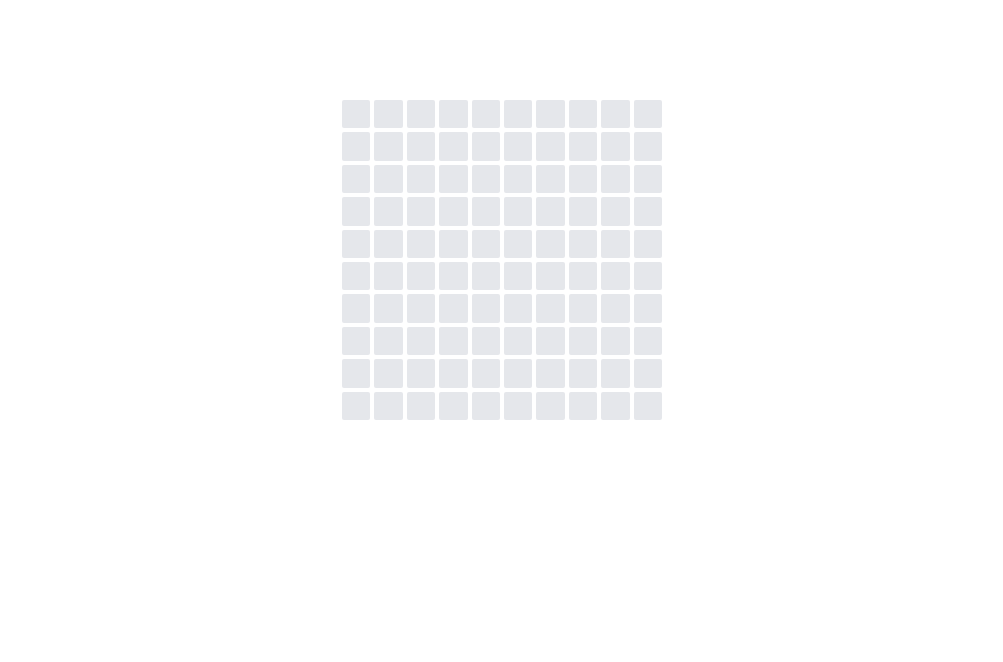
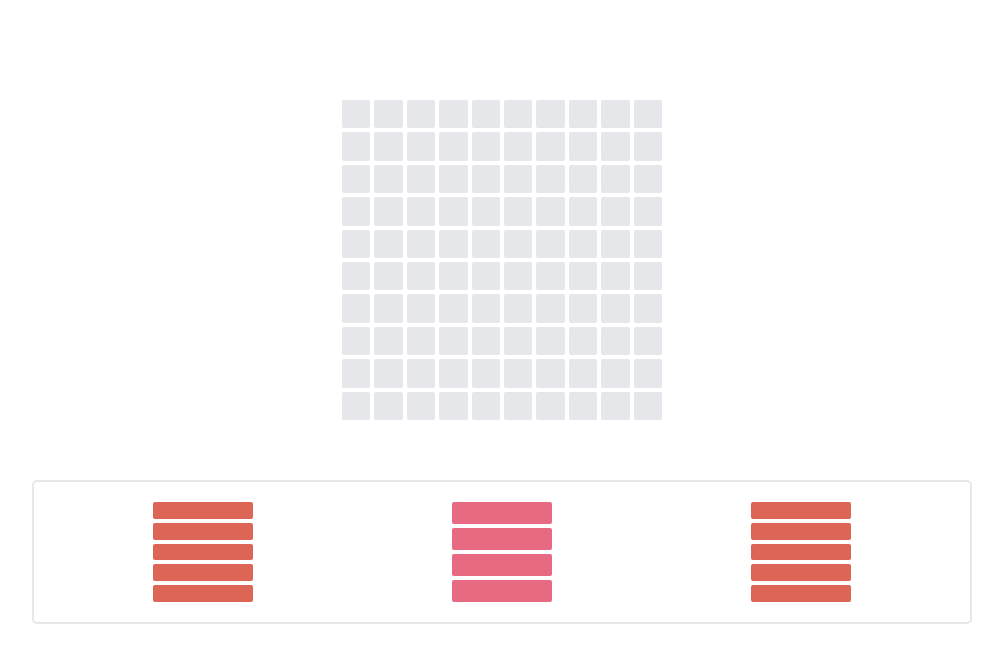
Before and after one commit to debccheng/1010, a React (Create React App) app: page / in a window 1280 px wide. Shown: the top 662 px of the page, without its empty margins (138-1141 px from the left). Built offline with nearby package versions, Linux system fonts and the light colour scheme.

Commit message:
Init new components and trial logic

```diff
--- /dev/null
+++ b/src/components/BlockPreview/BlockPreview.tsx
@@ -0,0 +1,19 @@
+import React, { FC, Fragment } from 'react';
+import GameBlock from './components/GameBlock';
+import { queueGameBlocks } from '../../utils/gameConfig';
+import { BlockPreviewWrapperStyled } from './BlockPreviewStyled';
+
+const BlockPreview: FC = () => {
+  console.log('');
+  return (
+    <BlockPreviewWrapperStyled>
+      {queueGameBlocks.map(({ colour, shape }, index) => (
+        <Fragment key={`${index + 1}-${colour}-${shape}`}>
+          <GameBlock shape={shape} colour={colour} />
+        </Fragment>
+      ))}
+    </BlockPreviewWrapperStyled>
+  );
+};
+
+export default BlockPreview;
--- /dev/null
+++ b/src/components/BlockPreview/BlockPreviewStyled.ts
@@ -0,0 +1,10 @@
+import styled from 'styled-components';
+
+export const BlockPreviewWrapperStyled = styled.div`
+  border: 2px solid rgba(229, 231, 235, 1);
+  border-radius: 5px;
+  padding: 20px;
+  margin: 0 auto;
+  display: flex;
+  width: 70%;
+`;
--- /dev/null
+++ b/src/components/BlockPreview/components/ColouredCell/components/ColouredCell.tsx
@@ -0,0 +1,16 @@
+import React, { FC } from 'react';
+import { Block } from '../../../../../utils/blockMaker';
+import { ColouredCellStyled } from './ColouredCellStyled';
+
+type Props = {
+  colour: Block['colour'] | null;
+}
+
+// cell that is coloured which will make up the block
+const ColouredCell: FC<Props> = ({ colour } : Props) => (
+  <>
+    <ColouredCellStyled colour={colour || null} />
+  </>
+);
+
+export default ColouredCell;
--- /dev/null
+++ b/src/components/BlockPreview/components/ColouredCell/components/ColouredCellStyled.ts
@@ -0,0 +1,17 @@
+import styled from 'styled-components';
+
+type ColouredCellType = {
+  colour: string | null;
+}
+
+export const ColouredCellStyled = styled.div<ColouredCellType>`
+  display: flex;
+  justify-content: center;
+  align-items: center;
+  height: 100%;
+  width: 100%;
+  border-radius: 2px;
+  ${({ colour }) => (
+    `background: ${colour}`
+  )}
+`;
--- /dev/null
+++ b/src/components/BlockPreview/components/GameBlock.tsx
@@ -0,0 +1,23 @@
+import React, { FC, Fragment } from 'react';
+import { Block } from '../../../utils/blockMaker';
+import ColouredCell from './ColouredCell/components/ColouredCell';
+import { GameBlockContainerStyled } from './GameBlockStyled';
+
+const GameBlock: FC<Partial<Block>> = ({ shape, colour }: Partial<Block>) => {
+  if (!shape || !colour) return null;
+  console.log(shape);
+  return (
+    <GameBlockContainerStyled gridLength={shape.length}>
+      {shape.map((row, y) => (
+        <Fragment key={`${y + 1}`}>
+          {row
+            && row.map((cell, x) => (
+              <ColouredCell key={`${x + 1}`} colour={cell === 1 ? colour : null} />
+            ))}
+        </Fragment>
+      ))}
+    </GameBlockContainerStyled>
+  );
+};
+
+export default GameBlock;
--- /dev/null
+++ b/src/components/BlockPreview/components/GameBlockStyled.ts
@@ -0,0 +1,18 @@
+import styled from 'styled-components';
+
+type GridLengthType = {
+  gridLength: number;
+}
+
+export const GameBlockContainerStyled = styled.div<GridLengthType>`
+  width: 100px;
+  height: 100px;
+  margin: 0 auto;
+  display: grid;
+  justify-content: center;
+  align-items: center;
+  grid-gap: 4px;
+  ${({ gridLength }) => (
+    `grid-template-columns: repeat(${gridLength}, 1fr);}`
+  )}
+`;
--- a/src/components/Grid/Grid.tsx
+++ b/src/components/Grid/Grid.tsx
@@ -1,9 +1,11 @@
 import React, { FC, Fragment } from 'react';
 import { GridStyled, CellStyled } from './GridStyled';
+import BlockPreview from '../BlockPreview/BlockPreview';
 
 const Grid: FC = () => {
   const grid: Array<unknown[]> = Array(10).fill(0).map(() => Array(10).fill(0));
   return (
+    <>
       <GridStyled>
         {grid.map((row, y) => (
           <Fragment key={`${y * 10}`}>
@@ -13,6 +15,8 @@ const Grid: FC = () => {
           </Fragment>
         ))}
       </GridStyled>
+      <BlockPreview />
+    </>
   );
 };
 
--- /dev/null
+++ b/src/utils/gameConfig.ts
@@ -0,0 +1,5 @@
+import { makeBlock } from './blockMaker';
+
+const queueSize = 3;
+
+export const queueGameBlocks = [...new Array(queueSize)].map(() => makeBlock());
```
Lines whose indentation alone changed are shown as unchanged.
